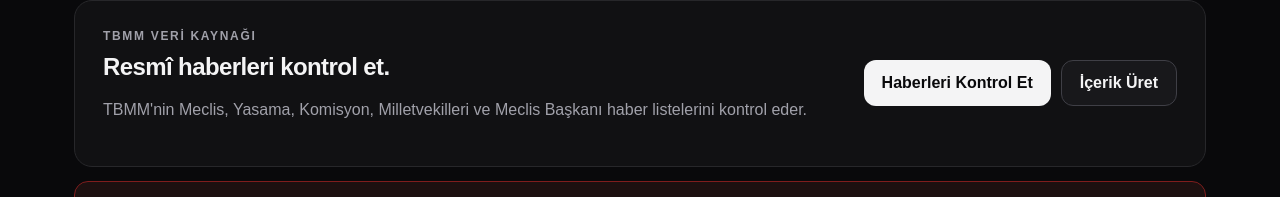
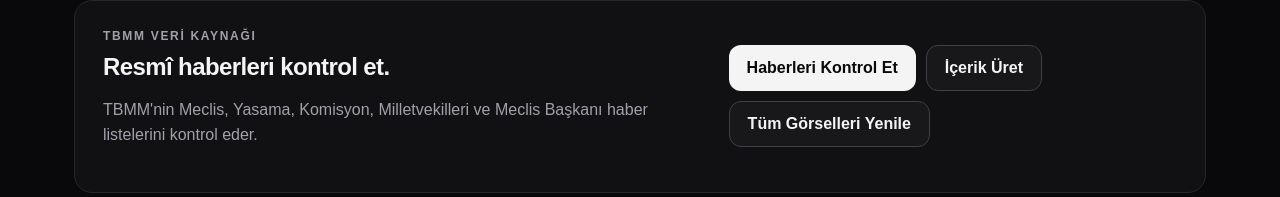
Before and after one commit to Bclblr/tbmm-news-automation, a Next.js app: page / in a window 1280 px wide. Shown: the part 341-538 px from the top of the page. Built offline with nearby package versions, Linux system fonts and the light colour scheme; no server answers.

Commit message:
feat: add regenerate all images action

```diff
--- a/app/page.tsx
+++ b/app/page.tsx
@@ -40,6 +40,7 @@
   const [error, setError] = useState("");
   const [generating, setGenerating] = useState(false);
   const [renderingId, setRenderingId] = useState<string | null>(null);
+  const [renderingAll, setRenderingAll] = useState(false);
 
   async function loadNews() {
     const response = await fetch("/api/tbmm/news", { cache: "no-store" });
@@ -80,6 +81,27 @@
       setError(err instanceof Error ? err.message : "Görsel oluşturulamadı.");
     } finally {
       setRenderingId(null);
+    }
+  }
+
+  async function renderAllImages() {
+    setRenderingAll(true);
+    setError("");
+    try {
+      const response = await fetch("/api/tbmm/render-all", {
+        method: "POST",
+        cache: "no-store",
+      });
+      const data = await response.json();
+      if (!response.ok || !data.ok) throw new Error(data.error ?? "Görseller yenilenemedi.");
+      await loadNews();
+      if (data.errors?.length) {
+        setError(`${data.rendered}/${data.total} görsel yenilendi. Bazı görseller oluşturulamadı.`);
+      }
+    } catch (err) {
+      setError(err instanceof Error ? err.message : "Görseller yenilenemedi.");
+    } finally {
+      setRenderingAll(false);
     }
   }
 
@@ -129,9 +151,12 @@
           <p className="muted">TBMM'nin Meclis, Yasama, Komisyon, Milletvekilleri ve Meclis Başkanı haber listelerini kontrol eder.</p>
         </div>
         <div className="actions">
-          <button onClick={checkNews} disabled={loading || generating}>{loading ? "Kontrol ediliyor..." : "Haberleri Kontrol Et"}</button>
-          <button className="secondary-button" onClick={generateContent} disabled={generating || loading}>
+          <button onClick={checkNews} disabled={loading || generating || renderingAll}>{loading ? "Kontrol ediliyor..." : "Haberleri Kontrol Et"}</button>
+          <button className="secondary-button" onClick={generateContent} disabled={generating || loading || renderingAll}>
             {generating ? "İçerik hazırlanıyor..." : "İçerik Üret"}
+          </button>
+          <button className="secondary-button" onClick={renderAllImages} disabled={renderingAll || generating || loading}>
+            {renderingAll ? "Görseller yenileniyor..." : "Tüm Görselleri Yenile"}
           </button>
         </div>
       </section>
@@ -159,7 +184,7 @@
                   <small>{formatDate(item.published_at)} · {item.status}</small>
                 </div>
                 <div className="news-actions">
-                  <button className="mini-button" onClick={() => renderImage(item.id)} disabled={renderingId === item.id || item.status !== "ready"}>
+                  <button className="mini-button" onClick={() => renderImage(item.id)} disabled={renderingId === item.id || renderingAll || item.status !== "ready"}>
                     {renderingId === item.id ? "PNG hazırlanıyor..." : item.generated_image_url ? "PNG'yi yenile" : "1080×1080 PNG"}
                   </button>
                   {item.generated_image_url && <a href={item.generated_image_url} target="_blank" rel="noreferrer">Görseli aç →</a>}
```
